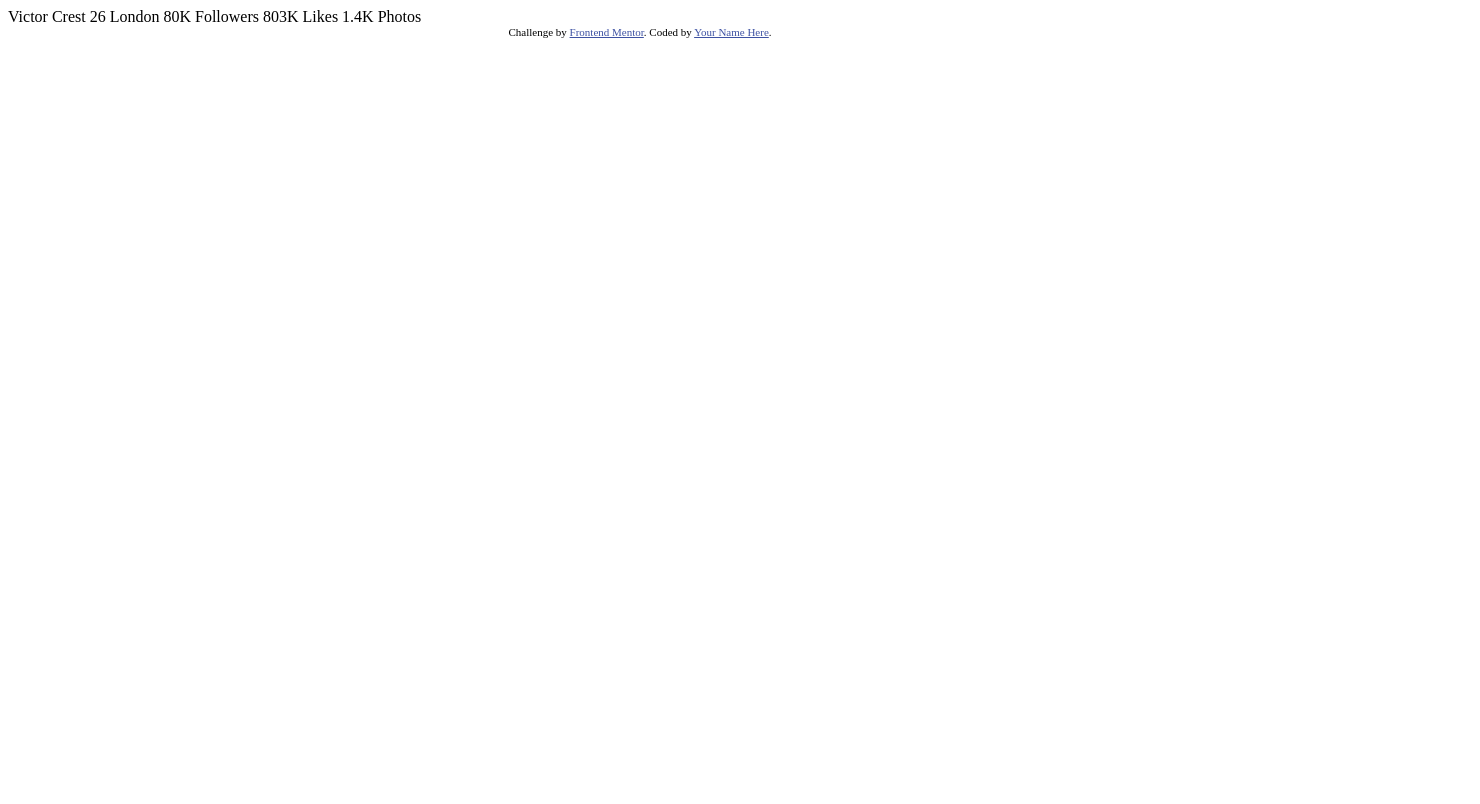
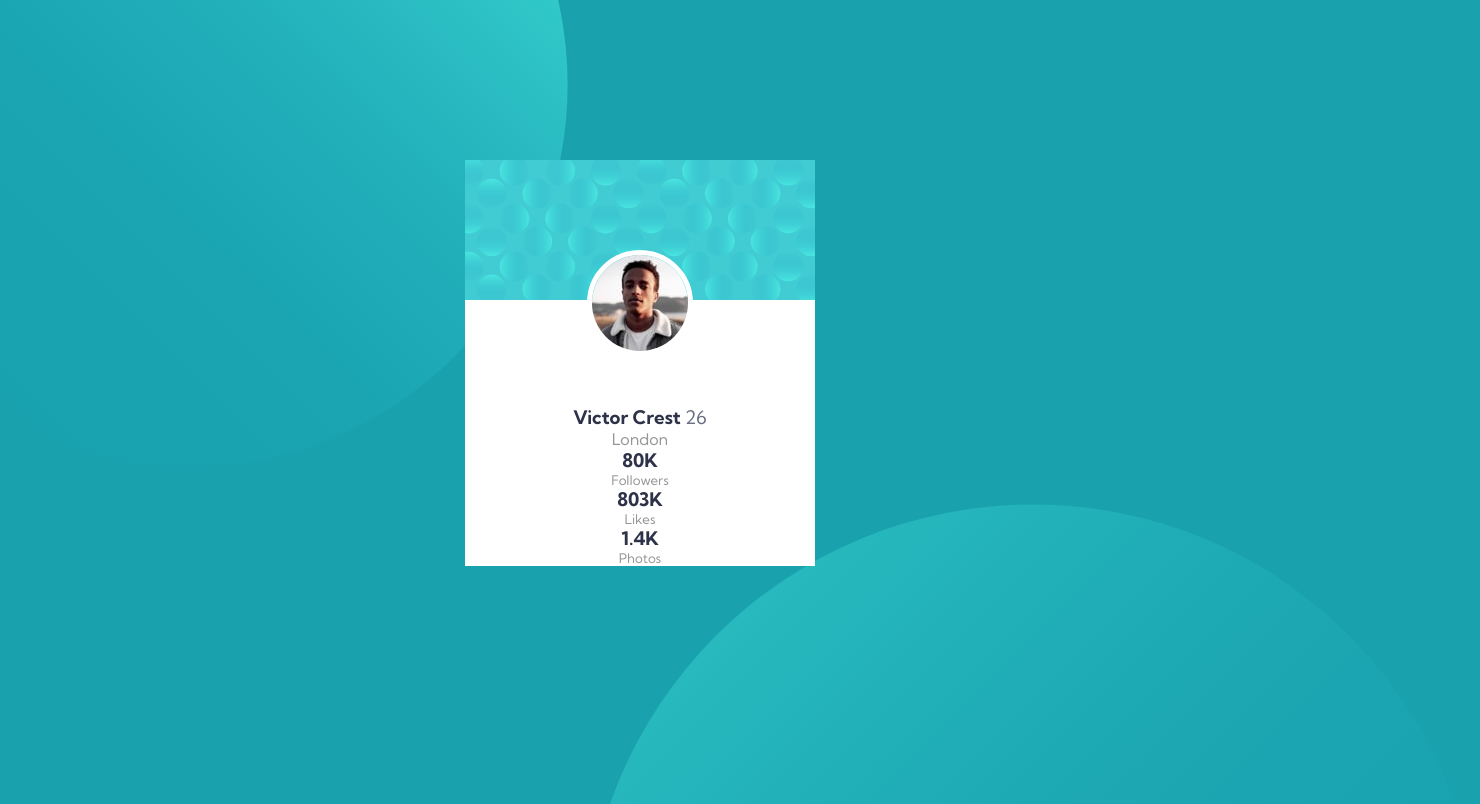
Before and after one commit to olamide203/profile-card, a plain HTML site: page index.html in a window 1280 px wide. Shown: the top 804 px of the page, 1480 px wide, since content can reach past the window. Drawn offline with Linux system fonts and the light colour scheme.

Commit message:
create html layout and add custom css

```diff
--- a/index.html
+++ b/index.html
@@ -7,7 +7,8 @@
   <link rel="icon" type="image/png" sizes="32x32" href="./images/favicon-32x32.png">
 
   <title>Frontend Mentor | Profile card component</title>
-
+  <!-- stylesheet -->
+  <link rel="stylesheet" href="styles.css">
   <!-- Feel free to remove these styles or customise in your own stylesheet 👍 -->
   <style>
     .attribution { font-size: 11px; text-align: center; }
@@ -15,21 +16,36 @@
   </style>
 </head>
 <body>
-  Victor Crest
-  26
-  London
+  <img src="images/bg-pattern-top.svg" alt="top-pattern" class="top-pattern pattern">
+  <img src="images/bg-pattern-bottom.svg" alt="bottom-pattern" class="bottom-pattern pattern">
+  <div class="card">
+    <div class="card-header">
+      <img src="images/bg-pattern-card.svg" alt="">
+    </div>
+    <div class="card-body">
+      <img src="images/image-victor.jpg" alt="" class="profile-img">
+      <h3> Victor Crest  <span>26</span></h3>
+       <h4>London</h4>
+    </div>
+    <div class="card-footer">
+      <div class="info">
+        <h3>80K</h3>
+        <h5>Followers</h5>
+      </div>
+      <div class="info">
+        <h3>803K</h3>
+        <h5>Likes</h5>
+      </div>
+      <div class="info">
+        <h3>1.4K</h3>
+        <h5>Photos</h5>
+      </div>
+    </div>
+  </div>
 
-  80K
-  Followers
-
-  803K
-  Likes
-
-  1.4K
-  Photos
-  <div class="attribution">
+  <!-- <div class="attribution">
     Challenge by <a href="https://www.frontendmentor.io?ref=challenge" target="_blank">Frontend Mentor</a>.
-    Coded by <a href="#">Your Name Here</a>.
-  </div>
+    Coded by <a href="#">Atitebi Olamide</a>.
+  </div> -->
 </body>
 </html>
--- /dev/null
+++ b/styles.css
@@ -0,0 +1,68 @@
+@import url("https://fonts.googleapis.com/css2?family=Kumbh+Sans:wght@300;400;700&display=swap");
+
+* {
+  box-sizing: border-box;
+  padding: 0;
+  margin: 0;
+}
+
+body {
+  background-color: hsl(185, 75%, 39%);
+  height: 100vh;
+  overflow: hidden;
+  font-family: 'Kumbh Sans', sans-serif;
+}
+
+h5, h4 {
+  font-weight: 400;
+  color: hsl(0, 0%, 59%);
+}
+h3 {
+  font-weight: 700;
+  color: hsl(229, 23%, 23%);
+}
+
+h3 span {
+  font-weight: 400;
+  color: hsl(227, 10%, 46%);
+}
+
+.top-pattern {
+  width: 60%;
+  margin-top: -300px;
+  margin-left: -200px;
+}
+
+.bottom-pattern {
+  width: 70%;
+  position: absolute;
+  right: -200px;
+  bottom: 0;
+  margin-bottom: -600px;
+}
+
+.card {
+  text-align: center;
+  width: fit-content;
+  position: absolute;
+  z-index: 1;
+  top: 20%;
+  left: 0;
+  right: 0;
+  margin: auto;
+  background-color: #ffffff;
+}
+.card-header img {
+  display: block;
+  padding: 0;
+  margin: 0;
+}
+
+.profile-img {
+  position: relative;
+  display: block;
+  bottom: 50px;
+  margin: auto;
+  border: 5px solid #ffffff;
+  border-radius: 50%;
+}
```
